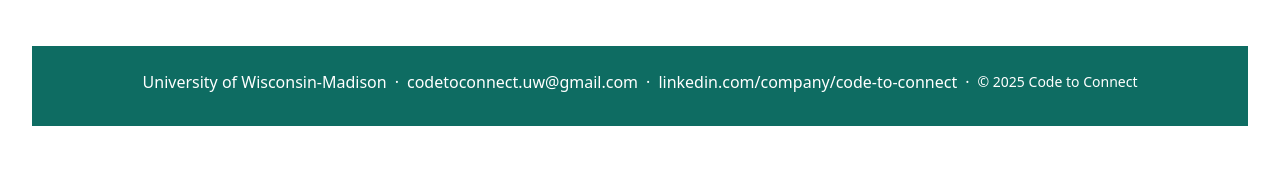
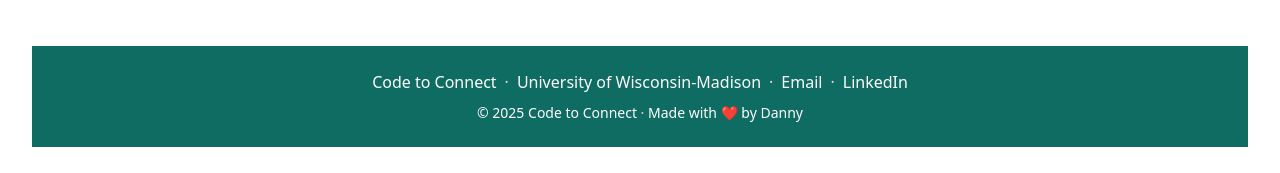
Before and after one commit to CS571-F25/p103, a React (Vite) app: page /p103/contact in a window 1280 px wide. Shown: the part 626-799 px from the top of the page. Built offline with nearby package versions, Linux system fonts and the light colour scheme.

Commit message:
fixed mobile bug, edited footer, new build

```diff
--- a/src/components/Footer.jsx
+++ b/src/components/Footer.jsx
@@ -6,28 +6,46 @@ function Footer() {
     >
       <div className="container text-center">
         <div className="d-flex flex-wrap justify-content-center align-items-center gap-2 mb-2">
+          <span>Code to Connect</span>
+          <span
+            className="d-none d-sm-inline"
+            style={{ color: "var(--ctc-pink)" }}
+          >
+            &middot;
+          </span>
           <span>University of Wisconsin-Madison</span>
-          <span className="d-none d-sm-inline">&middot;</span>
+          <span
+            className="d-none d-sm-inline"
+            style={{ color: "var(--ctc-pink)" }}
+          >
+            &middot;
+          </span>
           <a
             href="mailto:codetoconnect.uw@gmail.com"
             className="text-white text-decoration-none"
           >
-            codetoconnect.uw@gmail.com
+            Email
           </a>
-          <span className="d-none d-sm-inline">&middot;</span>
+          <span
+            className="d-none d-sm-inline"
+            style={{ color: "var(--ctc-pink)" }}
+          >
+            &middot;
+          </span>
           <a
             href="http://linkedin.com/company/code-to-connect"
             className="text-white text-decoration-none"
             target="_blank"
             rel="noopener noreferrer"
           >
-            linkedin.com/company/code-to-connect
+            LinkedIn
           </a>
-          <span className="d-none d-sm-inline">&middot;</span>
-          <p className="mb-0 small">
-            &copy; {new Date().getFullYear()} Code to Connect
-          </p>
         </div>
+        <p className="mb-0 small">
+          &copy; {new Date().getFullYear()} Code to Connect{" "}
+          <span style={{ color: "var(--ctc-pink)" }}>&middot;</span> Made with
+          ❤️ by Danny
+        </p>
       </div>
     </footer>
   );
--- a/src/components/Hero.jsx
+++ b/src/components/Hero.jsx
@@ -1,7 +1,18 @@
 import { Link } from "react-router";
 import { RoughNotation } from "react-rough-notation";
+import { useState, useEffect } from "react";
 
 function Hero() {
+  const [isDesktop, setIsDesktop] = useState(window.innerWidth >= 768);
+
+  useEffect(() => {
+    const handleResize = () => {
+      setIsDesktop(window.innerWidth >= 768);
+    };
+    window.addEventListener("resize", handleResize);
+    return () => window.removeEventListener("resize", handleResize);
+  }, []);
+
   return (
     <div className="bg-light py-5 mb-4">
       <div className="container text-center py-4">
@@ -9,9 +20,15 @@ function Hero() {
           UW-Madison Student Organization
         </p>
         <h1 className="display-3 fw-bold mb-4">
-          <RoughNotation type="highlight" show={true} color="#f6d1d7" iterations={1} multiline={true}>
-            Code to Connect
-          </RoughNotation>
+          {isDesktop ? (
+            <RoughNotation type="highlight" show={true} color="#f6d1d7" iterations={1} multiline={true}>
+              Code to Connect
+            </RoughNotation>
+          ) : (
+            <span style={{ backgroundColor: "#f6d1d7", padding: "0.1em 0.2em" }}>
+              Code to Connect
+            </span>
+          )}
         </h1>
         <p className="lead text-muted mb-4 mx-auto" style={{ maxWidth: "600px" }}>
           Learn to code, build projects, and connect with a supportive community of students at all experience levels.
```
Also changed, not shown: 3 other files (tests, documents, lock files or other folders).
